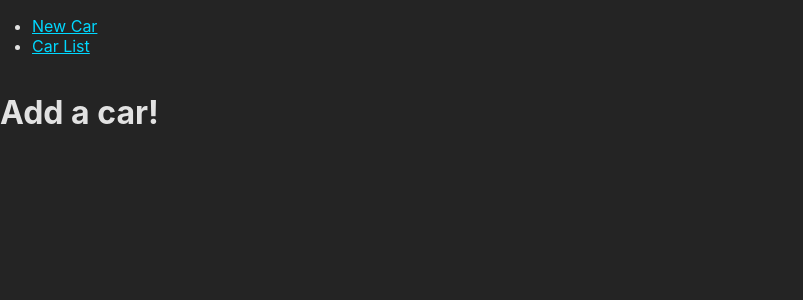
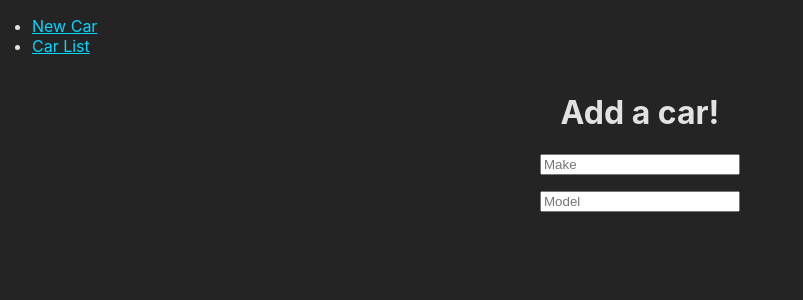
Before and after one commit to SEI-Remote/car-collector, a React (Vite) app: page /cars/new in a window 1280 px wide. Shown: the top 300 px of the page, without its empty margins (0-803 px from the left). Built offline with nearby package versions, Linux system fonts and the light colour scheme.

Commit message:
add CSS for NewCar

```diff
--- /dev/null
+++ b/src/pages/NewCar/NewCar.css
@@ -0,0 +1,16 @@
+.new-car-container {
+  display: flex;
+  flex-direction: column;
+  align-items: center;
+  justify-content: center;
+}
+
+form {
+  display: flex;
+  flex-direction: column;
+  width: 200px;
+}
+
+input {
+  margin-bottom: 16px;
+}
--- a/src/pages/NewCar/NewCar.jsx
+++ b/src/pages/NewCar/NewCar.jsx
@@ -1,7 +1,15 @@
+import './NewCar.css'
+
 const NewCar = (props) => {
   return (
     <>
-      <h1>Add a car!</h1>
+      <div className="new-car-container">
+        <h1>Add a car!</h1>
+        <form>
+          <input type="text" name="make" placeholder="Make"/>
+          <input type="text" name="model" placeholder="Model"/>
+        </form>
+      </div>
     </>
   )
 }
```
